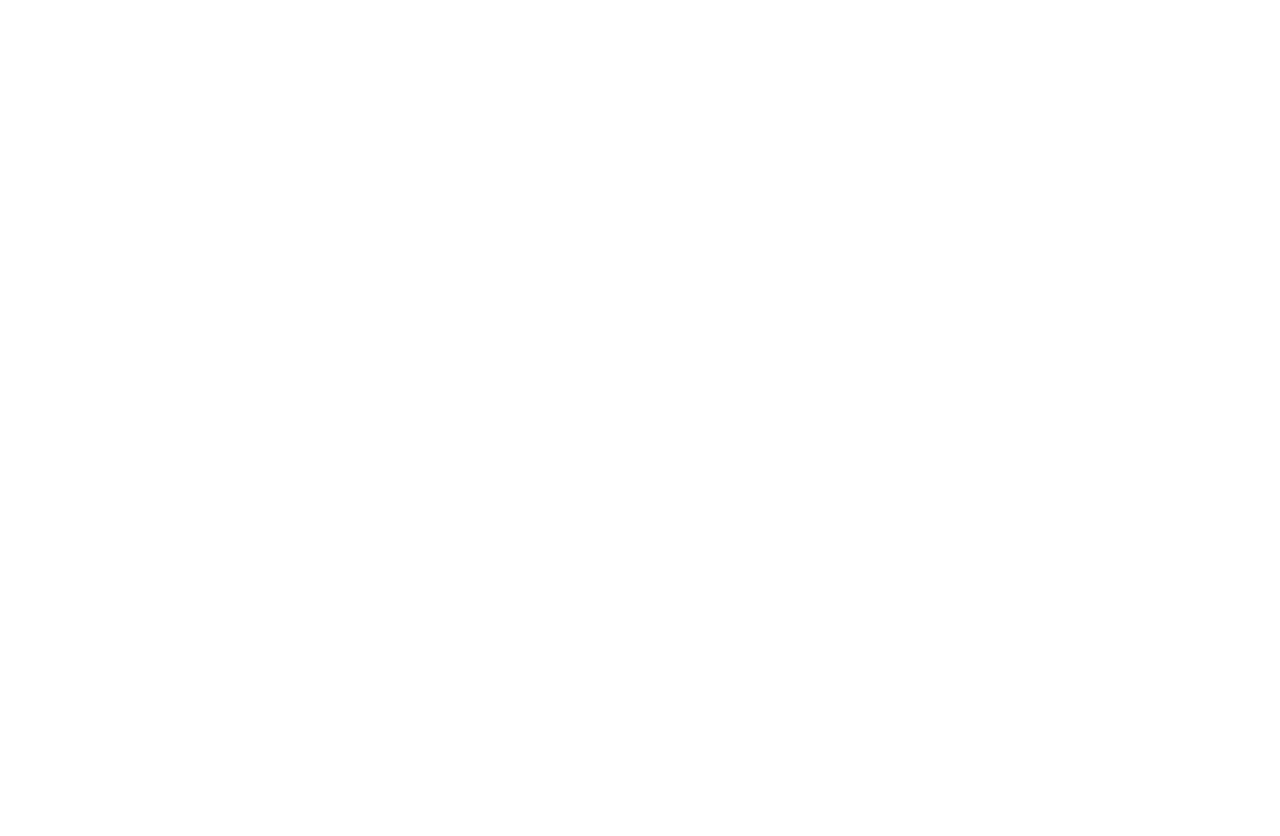
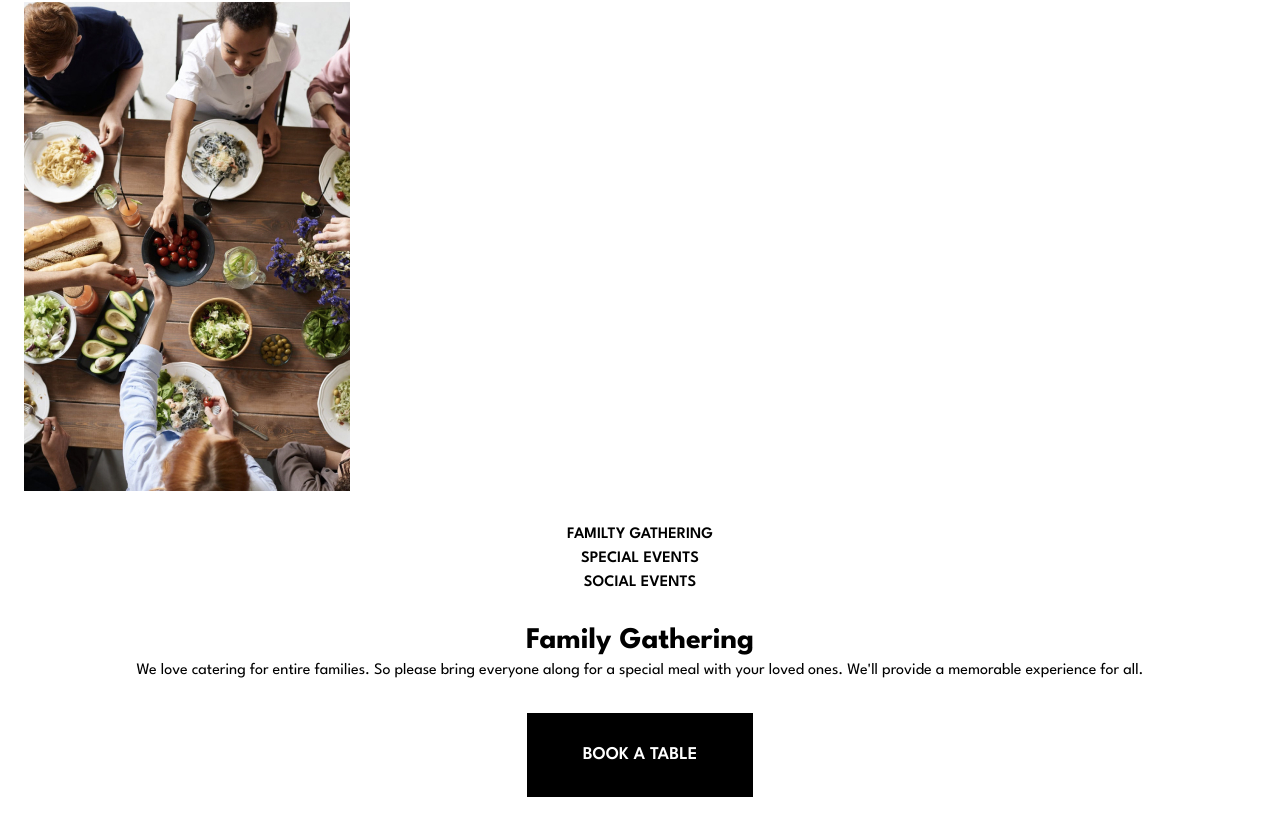
Before and after one commit to JoshDagat/restaurant, a React (Create React App) app: page / in a window 1280 px wide. Shown: the part 5530-6366 px from the top of the page. Before the commit the page ends 5476 px from the top, so only its background shows below. Built offline with nearby package versions, Linux system fonts and the light colour scheme; the HTML template or start-up script is replaced by a standard one.

Commit message:
Add family gathering section

```diff
--- a/src/App.tsx
+++ b/src/App.tsx
@@ -3,6 +3,7 @@
 import salmon from "./assets/salmon-mobile.jpg";
 import filet from "./assets/filet-mignon-mobile.jpg"
 import mousee from "./assets/mousee-mobile.jpg";
+import family from "./assets/family-mobile.jpg";
 
 function App() {
   return (
@@ -75,6 +76,20 @@
           <p className="not-last:pb-14">Creamy mousse combined with summer fruits and dark chocolate shavings.</p>
         </div>
       </section>
+
+      <section id="family-gathering" className="px-6 pt-14 text-center mb-32">
+        <img src={family} alt="" className="mb-8"/>
+        <div className="content">
+          <ul className="mb-7">
+            <li className="font-semibold">FAMILTY GATHERING</li>
+            <li className="font-semibold">SPECIAL EVENTS</li>
+            <li className="font-semibold">SOCIAL EVENTS</li>
+          </ul>
+          <h2 className="text-3xl font-bold">Family Gathering</h2>
+          <p className="mb-7">We love catering for entire families. So please bring everyone along for a special meal with your loved ones. We'll provide a memorable experience for all.</p>
+          <button className="text-lg font-semibold border-2 border-white py-7 px-14 bg-black text-white">BOOK A TABLE</button>
+        </div>
+      </section>
     </main>
   );
 }
```
